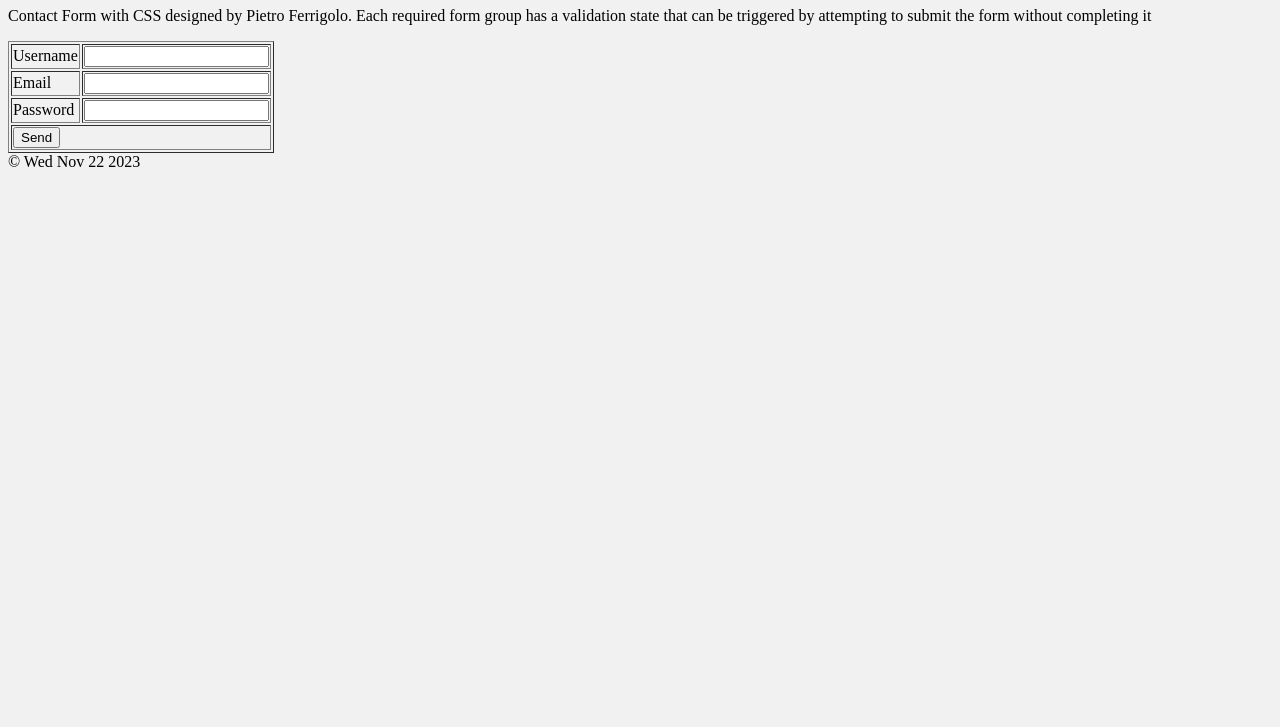
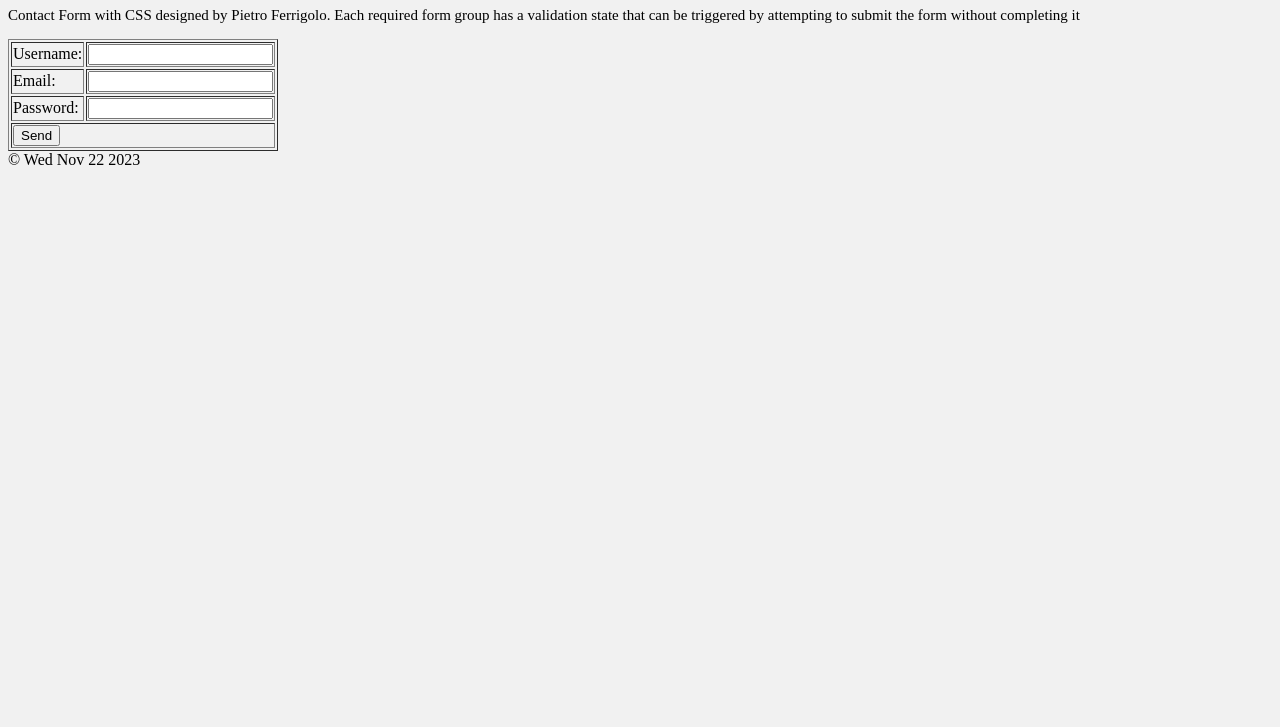
Before and after one commit to PietroEvoc/Lab, a plain HTML site: page index.html in a window 1280 px wide. Shown: the part 73-800 px from the top of the page. Drawn offline with Linux system fonts and the light colour scheme.

Commit message:
Applied more styles

```diff
--- a/index.html
+++ b/index.html
@@ -9,19 +9,19 @@
 <body>
     <form action="" method="post">
         <h1>Contact Form</h1>
-        <p>Contact Form with CSS designed by Pietro Ferrigolo. Each required form group has a validation state that can be triggered by attempting to submit the form without completing it </p>
+        <p style="font-size: 15px;">Contact Form with CSS designed by Pietro Ferrigolo. Each required form group has a validation state that can be triggered by attempting to submit the form without completing it </p>
 
         <table border="1">
             <tr>
-                <td>Username</td>
-                <td><input type="text" name="Username" id="username"></td>
+                <td><span class="form">Username:</td>
+                <td><input type="text" name="Username" id="Username"></td>
             </tr>
             <tr>
-                <td>Email</td>
+                <td><span class="form">Email:</td>
                 <td><input type="email" id="email"/></td>
             </tr>
             <tr>
-                <td>Password</td>
+                <td><span class="form">Password:</td>
                 <td><input type="password" name="password" id="password"/></td>
             </tr>
             <tr>
```
